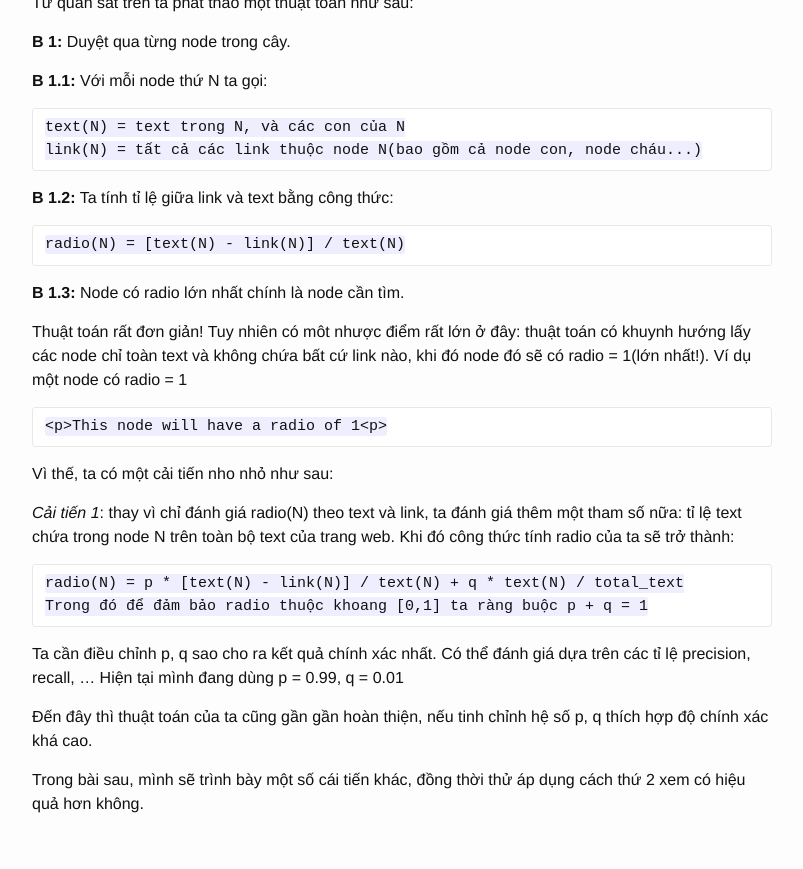
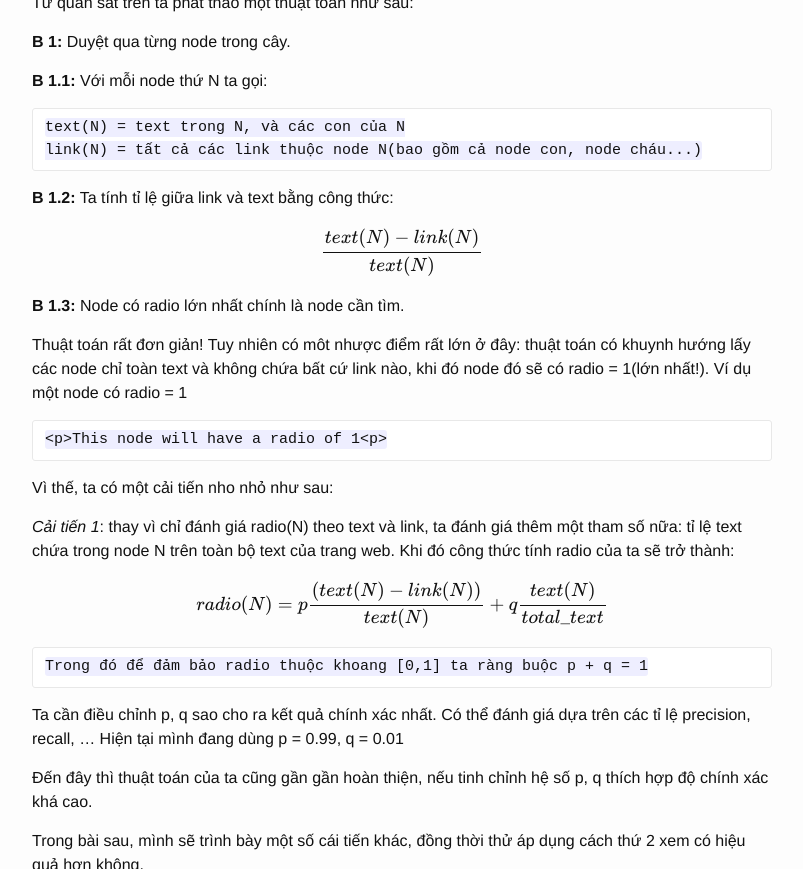
Before and after one commit to zinh/zinh.github.io, a Jekyll site: the page built from _posts/2014-10-01-tach-noi-dung-chinh-mot-trang-tin.markdown, in a window 1280 px wide and 900 px high, scrolled down 1720 px, cut to the strip 31-900 px from the top of the window. Shown: the whole strip, without its empty margins (238-1041 px from the left). Built offline with Jekyll 4.4.1, drawn with Linux system fonts in a browser that asks for light colours; formulas are drawn with MathJax 3.

Commit message:
use latex

```diff
--- a/_includes/footer.html
+++ b/_includes/footer.html
@@ -53,3 +53,7 @@
   </div>
 
 </footer>
+
+<script type="text/javascript"
+    src="http://cdn.mathjax.org/mathjax/latest/MathJax.js?config=TeX-AMS-MML_HTMLorMML">
+</script>
--- a/_posts/2014-10-01-tach-noi-dung-chinh-mot-trang-tin.markdown
+++ b/_posts/2014-10-01-tach-noi-dung-chinh-mot-trang-tin.markdown
@@ -60,7 +60,7 @@ __B 1.1:__ Với mỗi node thứ N ta gọi:
 
 __B 1.2:__ Ta tính tỉ lệ giữa link và text bằng công thức:
 
-    radio(N) = [text(N) - link(N)] / text(N)
+$$\frac{text(N) - link(N)}{text(N)}$$
 
 __B 1.3:__ Node có radio lớn nhất chính là node cần tìm.
 
@@ -74,7 +74,8 @@ Vì thế, ta có một cải tiến nho nhỏ như sau:
 *Cải tiến 1*: thay vì chỉ đánh giá radio(N) theo text và link, ta đánh giá thêm một tham số nữa: tỉ lệ text chứa
 trong node N trên toàn bộ text của trang web. Khi đó công thức tính radio của ta sẽ trở thành:
 
-    radio(N) = p * [text(N) - link(N)] / text(N) + q * text(N) / total_text
+$$radio(N) = p\frac{(text(N) - link(N))}{text(N)} + q\frac{text(N)}{total\_text}$$
+
     Trong đó để đảm bảo radio thuộc khoang [0,1] ta ràng buộc p + q = 1
 
 Ta cần điều chỉnh p, q sao cho ra kết quả chính xác nhất. Có thể đánh giá dựa trên các tỉ lệ precision, recall, ... Hiện tại mình đang dùng p = 0.99, q = 0.01
```
